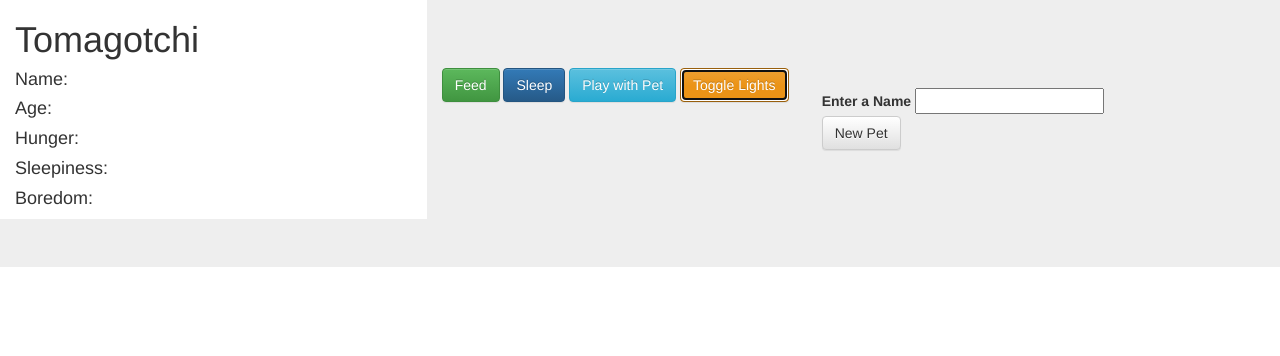
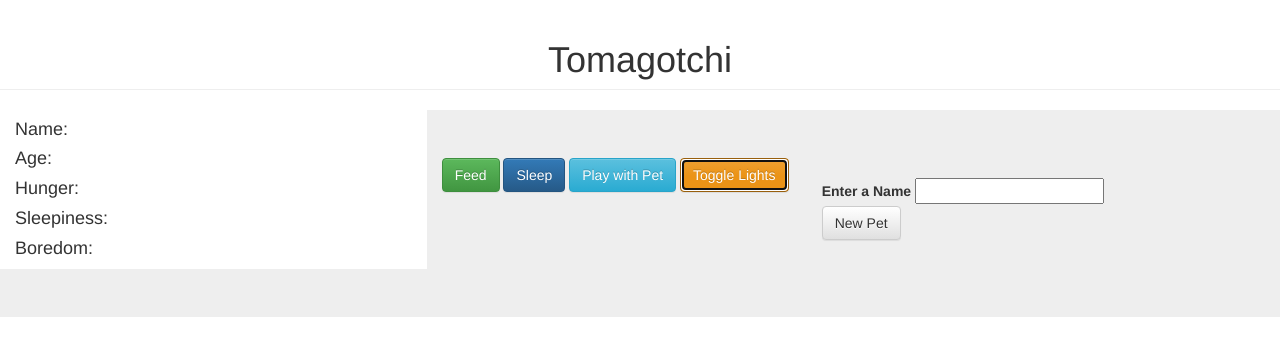
Before and after one commit to Combatd/tomagotchi-mini-project, a plain HTML site: page index.html in a window 1280 px wide. Both pictures are taken after a click on the button "Toggle Lights". Drawn offline with Linux system fonts and the light colour scheme.

Commit message:
animation up and down added for image

```diff
--- a/css/style.css
+++ b/css/style.css
@@ -0,0 +1,16 @@
+h1 {
+    text-align: center;
+}
+
+#img-container {
+   align-self: right;
+   position: absolute;
+   left: 375px;
+   bottom: 100px;
+   height: 30px;
+   animation: MoveUpDown 1s linear infinite;
+}
+
+@keyframes MoveUpDown {
+  50% {bottom: 10px}
+}
--- a/index.html
+++ b/index.html
@@ -9,18 +9,29 @@
         <script src="js/bootstrap.js"></script>
     </head>
     <body>
-        <div class="container col-sm-4" id="header">
-            <h1>Tomagotchi</h1>
+        <h1 class="page-header" id="header">Tomagotchi</h1>
+        <div class="container col-sm-4" id="stats-container" >
+
             <h4 id="tomagotchi-name">Name: </h4>
             <h4 id="tomagotchi-age">Age: </h4>
             <h4 id="tomagotchi-hunger">Hunger: </h4>
             <h4 id="tomagotchi-sleepiness">Sleepiness: </h4>
             <h4 id="tomagotchi-boredom">Boredom: </h4>
+
+            <div id="img-container" class="row">
+                <div class="col-xs-6 col-md-3 col-lg-8">
+                    <a href="#" class="">
+                        <img src="" alt="" id="pet-img">
+                    </a>
+                </div>
+            </div>
         </div>
 
         <!-- Add buttons to the screen to feed your pet, turn off the lights, and play with your pet. -->
-        <div class="jumbotron" id="img-div">
-            <img src="" alt="" id="pet-img">
+
+
+
+        <div class="jumbotron">
 
             <div class="container">
                 <div class="col-sm-4 col-xs-8">
@@ -30,7 +41,7 @@
                     <button type="button" class="btn btn-warning" id="lights">Toggle Lights</button>
                 </div>
                 <br>
-                <div class="name-entry-div col-sm-4 col-xs-4">
+                <div class="name-entry-div col-sm-4 col-xs-4 col-lg-4">
                     <label for="#name-entry">Enter a Name</label> <input type="text" id="name-entry">
                     <button type="button" class="btn btn-default" id="new-pet">New Pet</button>
                 </div>
--- a/js/app.js
+++ b/js/app.js
@@ -139,19 +139,26 @@ $('#new-pet').on('click', () => {
 });
 
 $('#lights').on('click', () => {
-    const header = document.querySelector('#header');
-    const images = document.querySelector('#img-div');
+    const stats = document.querySelector('#stats-container');
+    const images = document.querySelector('#img-container');
+    const jumbotron = document.querySelector('.jumbotron');
 
-    if (images.style.backgroundColor === "rgb(238, 238, 238)" ) {
+    if (jumbotron.style.backgroundColor === "rgb(238, 238, 238)") {
+        jumbotron.style.backgroundColor = "grey";
+    } else {
+        jumbotron.style.backgroundColor = "rgb(238, 238, 238)";
+    }
+
+    if (images.style.backgroundColor === "white" ) {
         images.style.backgroundColor = "grey";
     } else {
-        images.style.backgroundColor = "rgb(238, 238, 238)";
+        images.style.backgroundColor = "white";
     }
 
-    if (header.style.backgroundColor === "white") {
-        header.style.backgroundColor = "grey";
+    if (stats.style.backgroundColor === "white") {
+        stats.style.backgroundColor = "grey";
     } else {
-        header.style.backgroundColor = "white";
+        stats.style.backgroundColor = "white";
     }
 
 });
```
